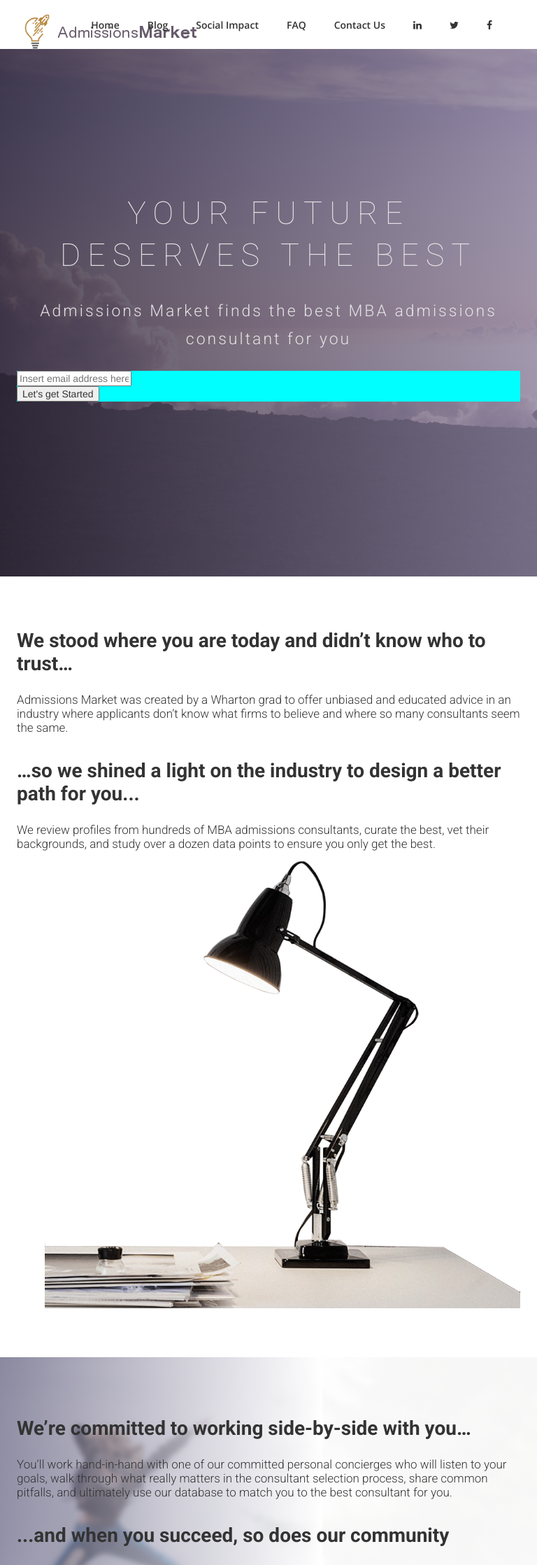
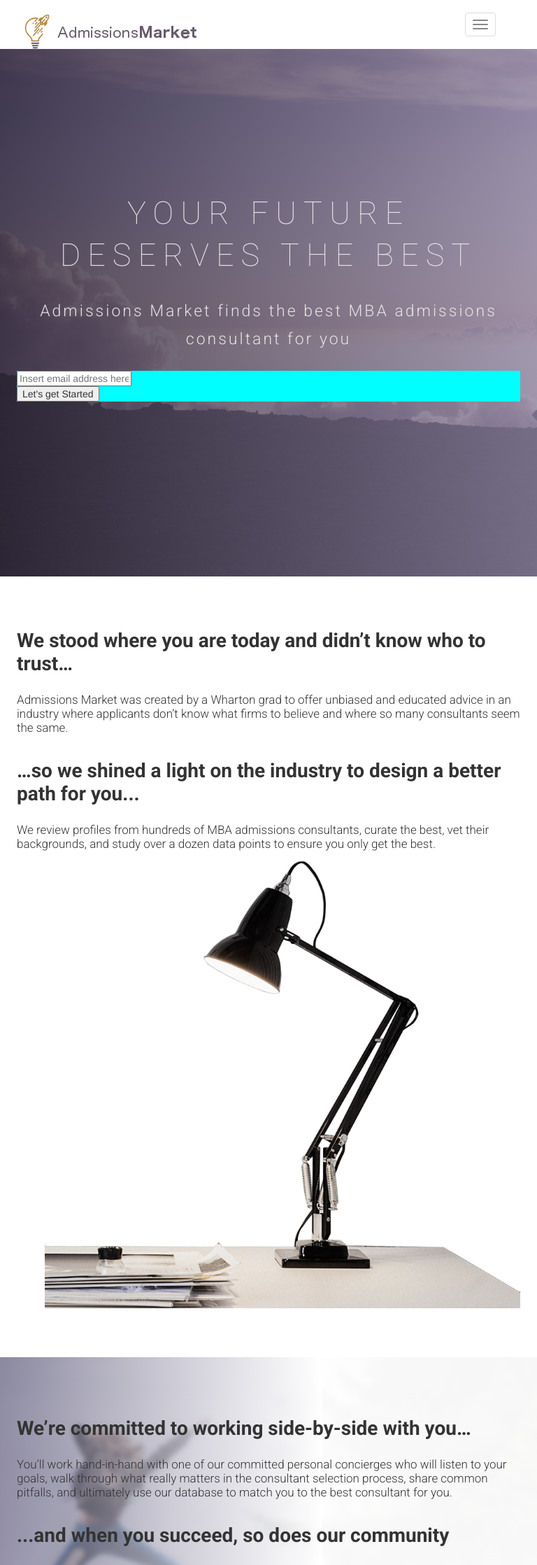
Before and after one commit to dsardi/Eric-Natelson.github.io, a Jekyll site: the page built from index.html, in a window 768 px wide. Shown: the top 2237 px of the page at 70% size. Built offline with Jekyll 4.4.1, drawn with Linux system fonts in a browser that asks for light colours; nearby versions of some CDN libraries; some web fonts are replaced; comment, search, counter and statistics services are not loaded.

Commit message:
Logo padding on mobile

```diff
--- a/css/airspace.css
+++ b/css/airspace.css
@@ -84,7 +84,6 @@
 @media screen and (max-width: 768px) {
     header .navbar-brand {
       width: 50px;
-      height: 50px;
       padding-top: 10px;
     }
 }
@@ -104,6 +103,20 @@
 }
 font header .navbar-default .navbar-nav li a:hover {
   color: #000;
+}
+@media (min-width: 768px) and (max-width: 991px) {
+    header .navbar-collapse.collapse {
+        display: none !important;
+    }
+    header .navbar-collapse.collapse.in {
+        display: block !important;
+    }
+    header .navbar-header .collapse, .navbar-toggle {
+        display:block !important;
+    }
+    header .navbar-header {
+        float:none;
+    }
 }
 /*---------------------------------------------
 					Index Start
```
